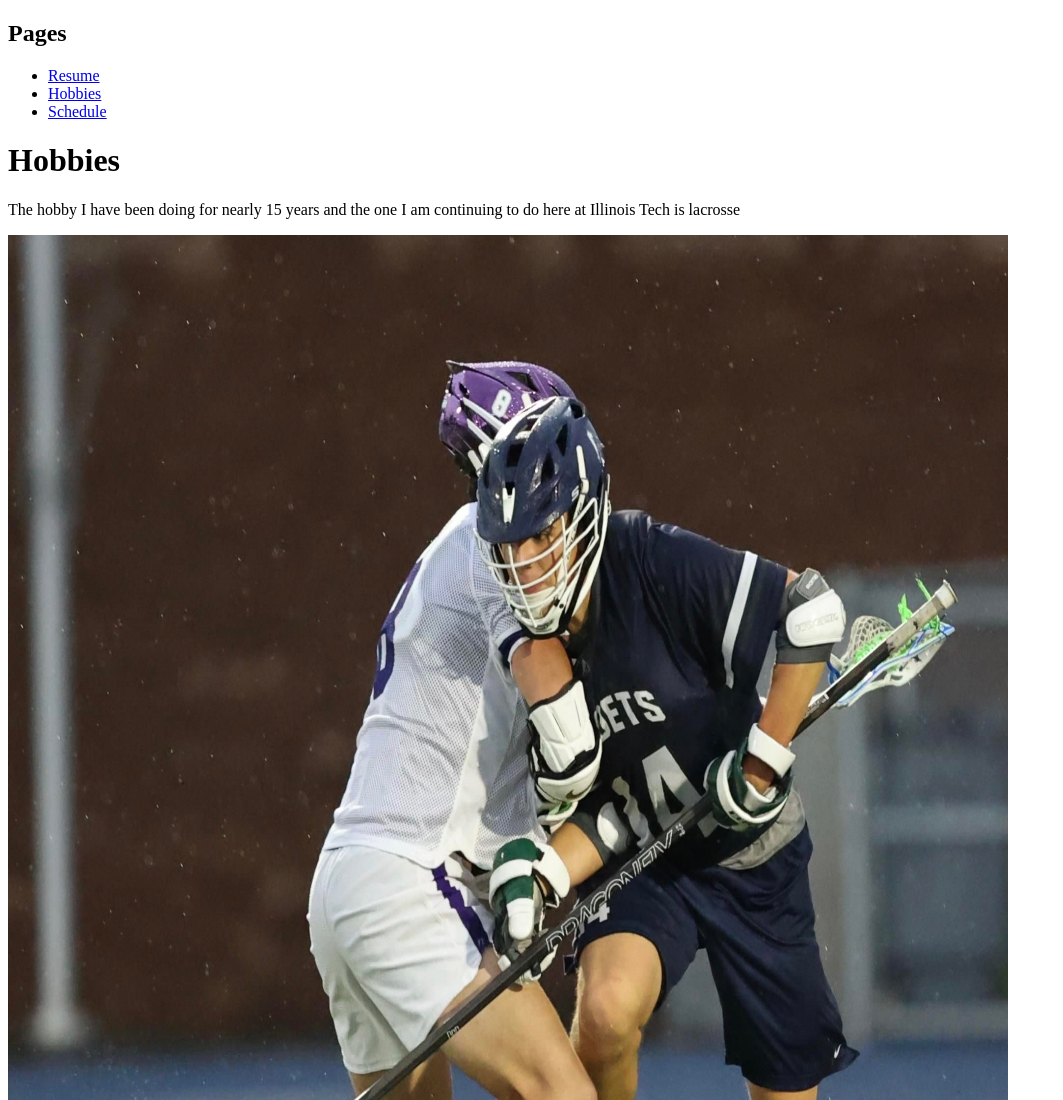
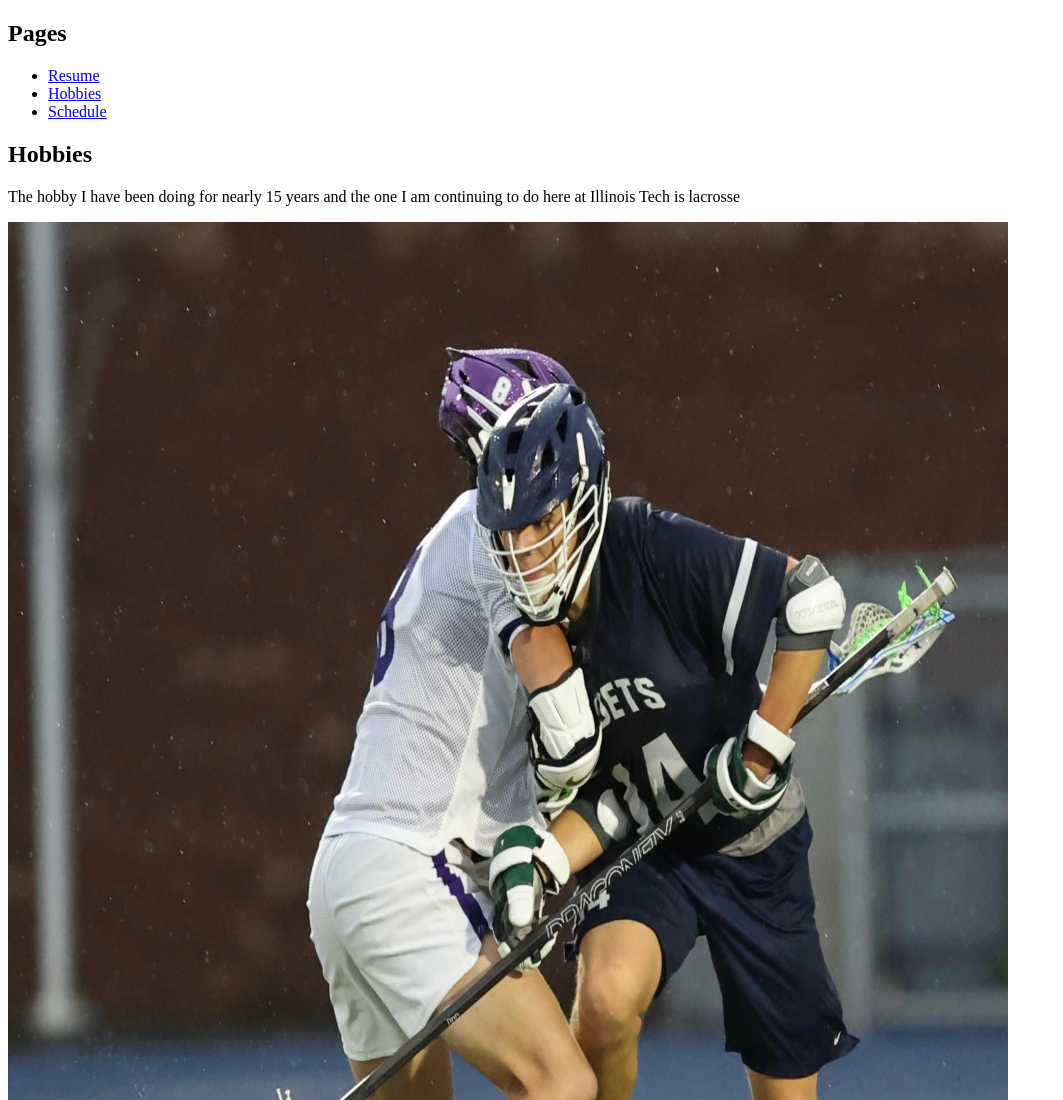
Before and after one commit to kaustgen/project1, a plain HTML site: page hobbies.html in a window 1280 px wide. Shown: the top 1100 px of the page, without its empty margins (0-1063 px from the left). Drawn offline with Linux system fonts and the light colour scheme.

Commit message:
Removed stray body and replaced extra h1's

```diff
--- a/hobbies.html
+++ b/hobbies.html
@@ -15,8 +15,7 @@
         </ul>
       </nav>
     </header>
-  <body>
-    <h1>Hobbies</h1>
+    <h2>Hobbies</h2>
     <p>The hobby I have been doing for nearly 15 years and the one I am continuing to do here at Illinois Tech is lacrosse</p>
     <img src="images/lacrossepic.jpg" alt="lacrosse picture" width="1000" height="1250">
     <div><p>Another one of my favorite hobbies is mountain biking</p></div>
```
Also changed, not shown: schedule.html (+1 -1 lines).
